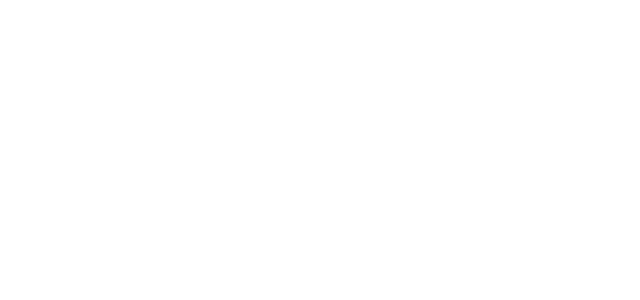
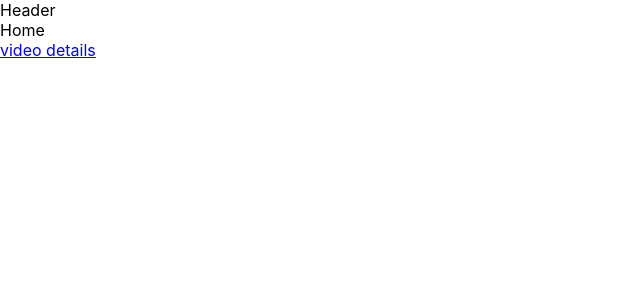
Before and after one commit to GCgang/youtube-api, a React (Create React App) app: page / in a window 1280 px wide. Shown: the top 300 px of the page, without its empty margins (0-640 px from the left). Built offline with nearby package versions, Linux system fonts and the light colour scheme.

Commit message:
Feat: routing structure

```diff
--- a/package.json
+++ b/package.json
@@ -9,6 +9,8 @@
     "@testing-library/user-event": "^13.2.1",
     "react": "^18.3.1",
     "react-dom": "^18.3.1",
+    "react-router": "^6.24.1",
+    "react-router-dom": "^6.24.1",
     "react-scripts": "5.0.1",
     "web-vitals": "^2.1.0"
   },
--- a/src/App.jsx
+++ b/src/App.jsx
@@ -1,7 +1,8 @@
 import "./App.css";
+import { RouterProvider } from "react-router-dom";
+import { router } from "./Router/Router";
 
 function App() {
-  return <div></div>;
+  return <RouterProvider router={router} />;
 }
-
 export default App;
--- /dev/null
+++ b/src/Router/Router.jsx
@@ -0,0 +1,20 @@
+import { createBrowserRouter } from "react-router-dom";
+import Root from "../pages/Root/Root";
+import Vidieos from "../pages/Vidieos/Vidieos";
+import VidieoDetail from "../pages/VidieoDetail/VidieoDetail";
+export const router = createBrowserRouter([
+  {
+    path: "/",
+    element: <Root />,
+    children: [
+      {
+        path: "/",
+        element: <Vidieos />,
+      },
+      {
+        path: ":vidieoId",
+        element: <VidieoDetail />,
+      },
+    ],
+  },
+]);
--- /dev/null
+++ b/src/components/Header/Header.jsx
@@ -0,0 +1,3 @@
+export default function Header() {
+  return <header>Header</header>;
+}
--- /dev/null
+++ b/src/pages/Root/Root.jsx
@@ -0,0 +1,10 @@
+import Header from "../../components/Header/Header";
+import { Outlet } from "react-router-dom";
+export default function Root() {
+  return (
+    <>
+      <Header></Header>
+      <Outlet />
+    </>
+  );
+}
--- /dev/null
+++ b/src/pages/VidieoDetail/VidieoDetail.jsx
@@ -0,0 +1,8 @@
+export default function VidieoDetail() {
+  return (
+    <>
+      <div>Vidieo</div>
+      <div>Side Bar</div>
+    </>
+  );
+}
--- /dev/null
+++ b/src/pages/Vidieos/Vidieos.jsx
@@ -0,0 +1,9 @@
+import { Link } from "react-router-dom";
+export default function Home() {
+  return (
+    <>
+      <div>Home</div>
+      <Link to={`/vidieoId`}>video details</Link>
+    </>
+  );
+}
```
Also changed, not shown: 1 other file (tests, documents, lock files or other folders).
